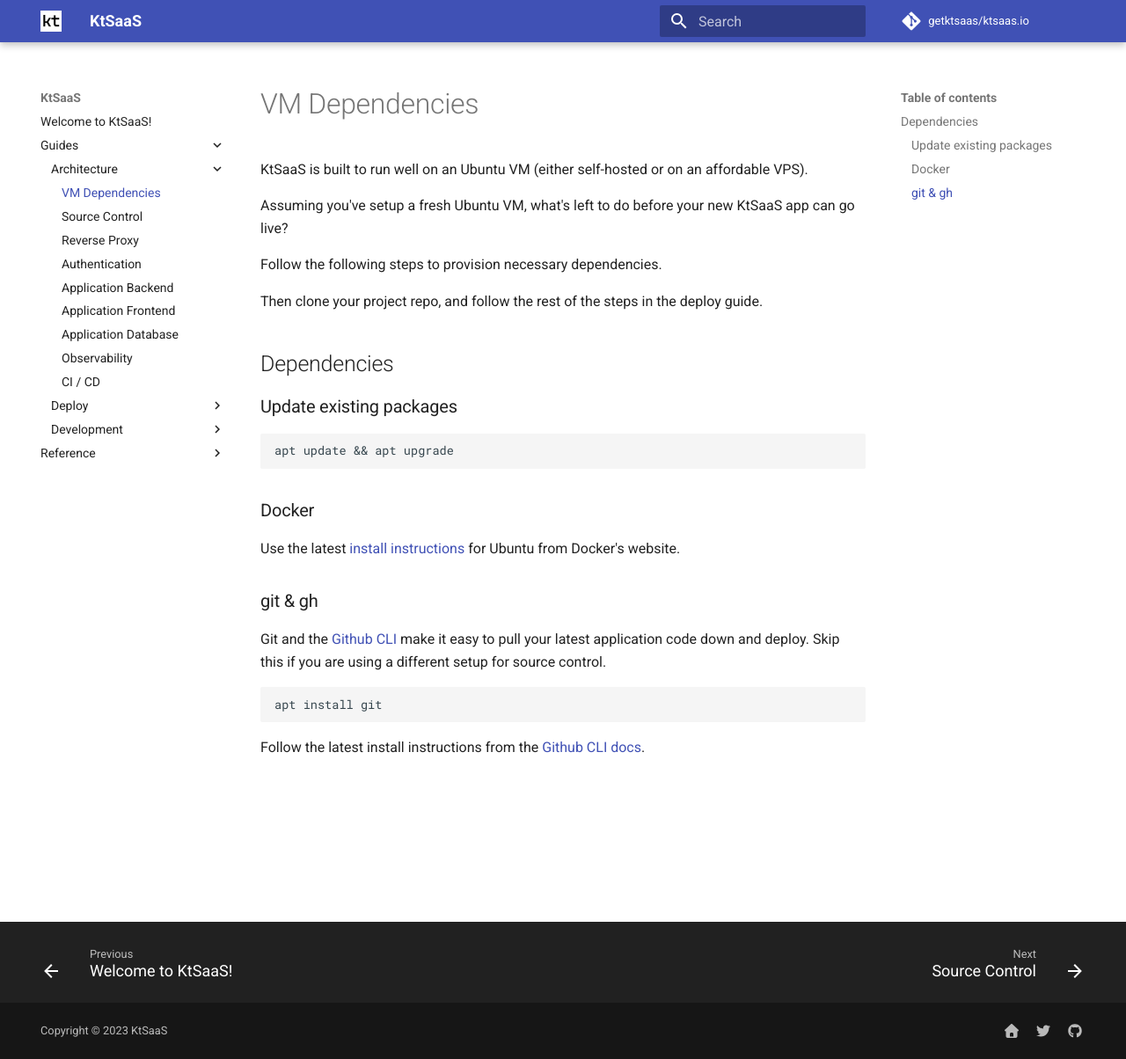
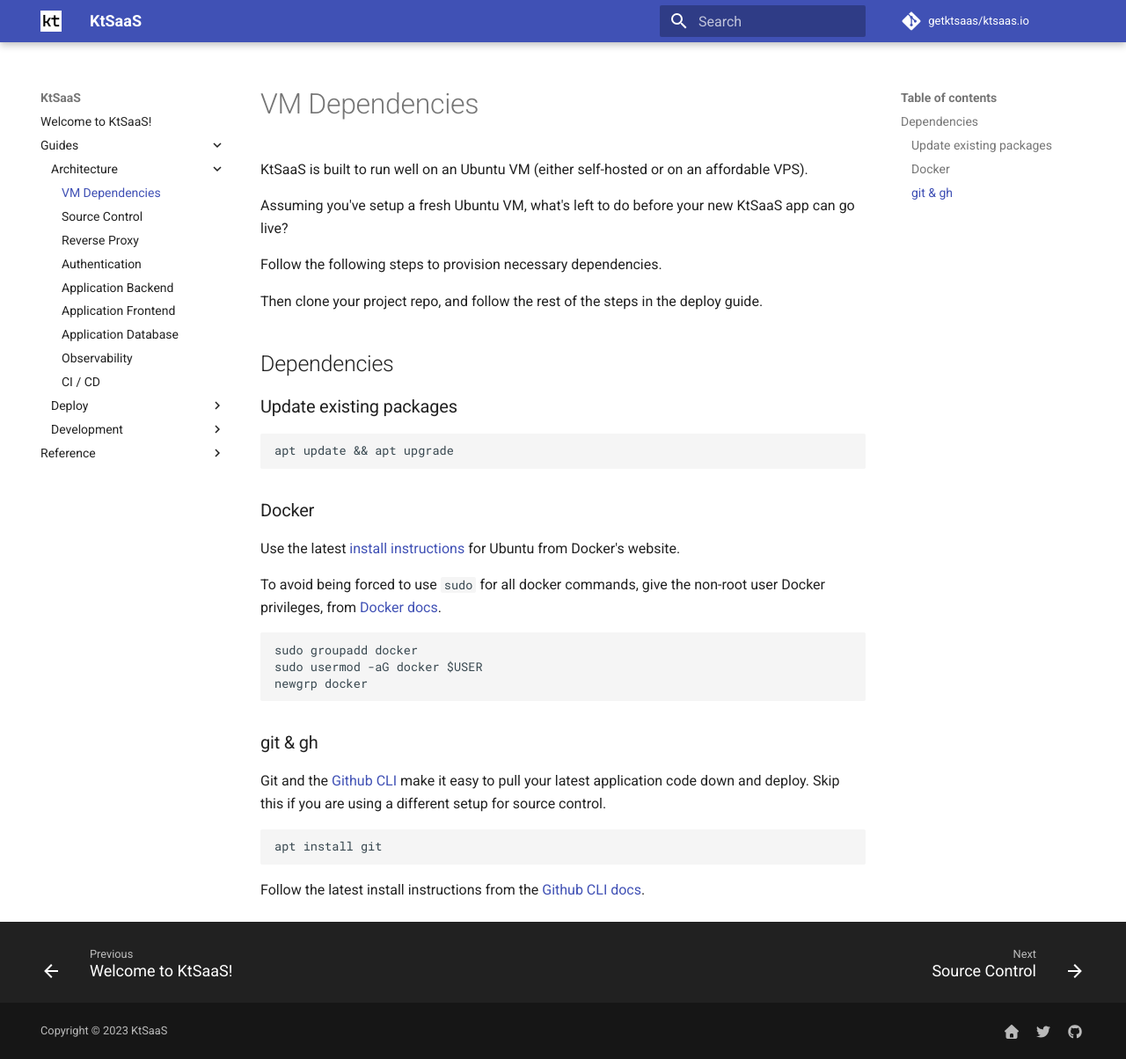
Before and after one commit to getktsaas/ktsaas.io, an MkDocs documentation site: the page built from docs/docs/guides/architecture/1-vm-dependencies.md, in a window 1280 px wide and 1204 px high. Shown: the whole window at 88% size. Built offline with MkDocs 1.6.1 and Material for MkDocs 9.7.7, drawn with Linux system fonts in a browser that asks for light colours; comment, search, counter and statistics services are not loaded.

Commit message:
Update docs

````diff
--- a/docs/docs/guides/architecture/1-vm-dependencies.md
+++ b/docs/docs/guides/architecture/1-vm-dependencies.md
@@ -21,6 +21,14 @@ apt update && apt upgrade
 
 Use the latest [install instructions](https://docs.docker.com/engine/install/ubuntu/) for Ubuntu from Docker's website.
 
+To avoid being forced to use `sudo` for all docker commands, give the non-root user Docker privileges, from [Docker docs](https://docs.docker.com/engine/install/linux-postinstall/).
+
+```bash
+sudo groupadd docker
+sudo usermod -aG docker $USER
+newgrp docker
+```
+
 ### git & gh
 
 Git and the [Github CLI](https://github.com/cli/cli/blob/trunk/docs/install_linux.md) make it easy to pull your latest application code down and deploy. Skip this if you are using a different setup for source control.
````
